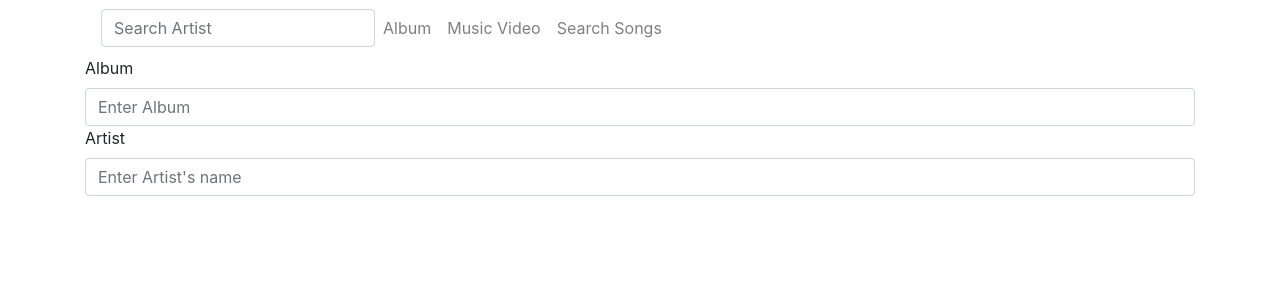
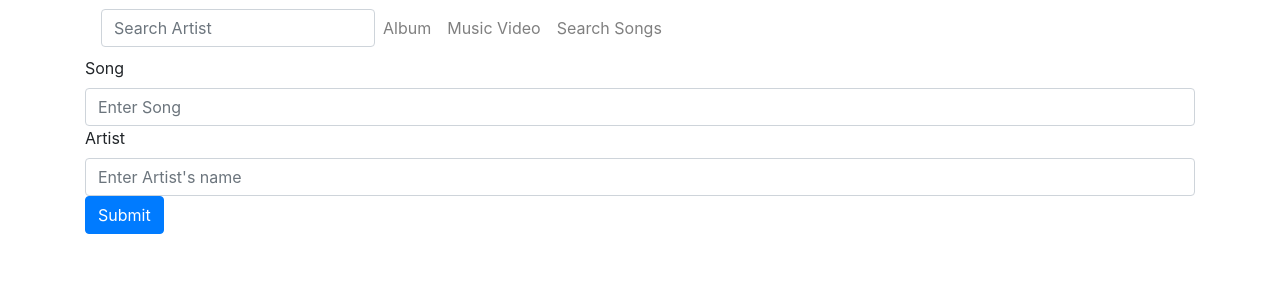
Before and after one commit to chrisfalcon746/MusicFinder, a React (Create React App) app: page /Search-song in a window 1280 px wide. Shown: the top 300 px of the page. Built offline with nearby package versions, Linux system fonts and the light colour scheme; no server answers; the HTML template or start-up script is replaced by a standard one.

Commit message:
Import useParams

```diff
--- a/src/App.js
+++ b/src/App.js
@@ -6,7 +6,7 @@ import FindArtists from "./Page/FindArtists";
 import Album from "./Page/Album";
 import Songs from "./Page/Songs";
 import { AppContextProvider } from "./context/AppContext";
-import MusicVideo from "./Page/MusicVideo";
+import ArtistSong from "./Page/ArtistSong";
 import SearchSong from "./Page/SearchSong";
 function App() {
   return (
@@ -16,7 +16,11 @@ function App() {
           <Route exact path="/" component={FindArtists} />
           <Route exact path="/Album" component={Album} />
           <Route exact path="/Songs/:id" component={Songs} />
-          <Route exact path="/Music-Video" component={MusicVideo} />
+          <Route
+            exact
+            path="/Artist-Song/:artist/:song"
+            component={ArtistSong}
+          />
           <Route exact path="/Search-song" component={SearchSong} />
         </Switch>
       </Router>
--- /dev/null
+++ b/src/Page/ArtistSong.jsx
@@ -0,0 +1,12 @@
+import React from "react";
+import { useParams } from "react-router-dom";
+function ArtistSong() {
+  let { artist } = useParams();
+  let { song } = useParams();
+
+  console.log(artist);
+  console.log(song);
+  return <h1>Artist Song</h1>;
+}
+
+export default ArtistSong;
--- a/src/Page/MusicVideo.jsx
+++ /dev/null
@@ -1,7 +0,0 @@
-import React from "react";
-
-function MusicVideo() {
-  return <h1>Music Video</h1>;
-}
-
-export default MusicVideo;
--- a/src/Page/SearchSong.jsx
+++ b/src/Page/SearchSong.jsx
@@ -1,21 +1,42 @@
-import React, { useState } from "react";
+import React, { useState, useEffect } from "react";
 import NavBar from "../Component/NavBar";
-import { Form, Container } from "react-bootstrap";
+import { Form, Container, Button } from "react-bootstrap";
+import { Link } from "react-router-dom";
+import axios from "axios";
 function SearchSong() {
-  const [artist, setArtist] = useState();
-  const [album, setAlbum] = useState();
+  const [artist, setArtist] = useState("drake");
+  const [song, setSong] = useState("God's plan");
+
+  const handleSubmit = (event) => {
+    event.preventDefault();
+    setArtist(event.target.Artist.value);
+    setSong(event.target.Song.value);
+    console.log(artist);
+    console.log(song);
+  };
+
+  useEffect(() => {
+    axios
+      .get(
+        `https://www.theaudiodb.com/api/v1/json/1/searchtrack.php?s=${artist}&t=${song}`
+      )
+      .then((response) => console.log(response.data));
+  });
   return (
     <Container>
       <NavBar />
-      <Form>
-        <Form.Label>Album</Form.Label>
-        <Form.Control id="Album" type="text" placeholder="Enter Album" />
+      <Form onSubmit={handleSubmit}>
+        <Form.Label>Song</Form.Label>
+        <Form.Control id="Song" type="text" placeholder="Enter Song" />
         <Form.Label>Artist</Form.Label>
         <Form.Control
           id="Artist"
           type="text"
           placeholder="Enter Artist's name"
         />
+        <Button type="Submit" href={`/Artist-Song/${artist}/${song}`}>
+          Submit
+        </Button>
       </Form>
     </Container>
   );
```
